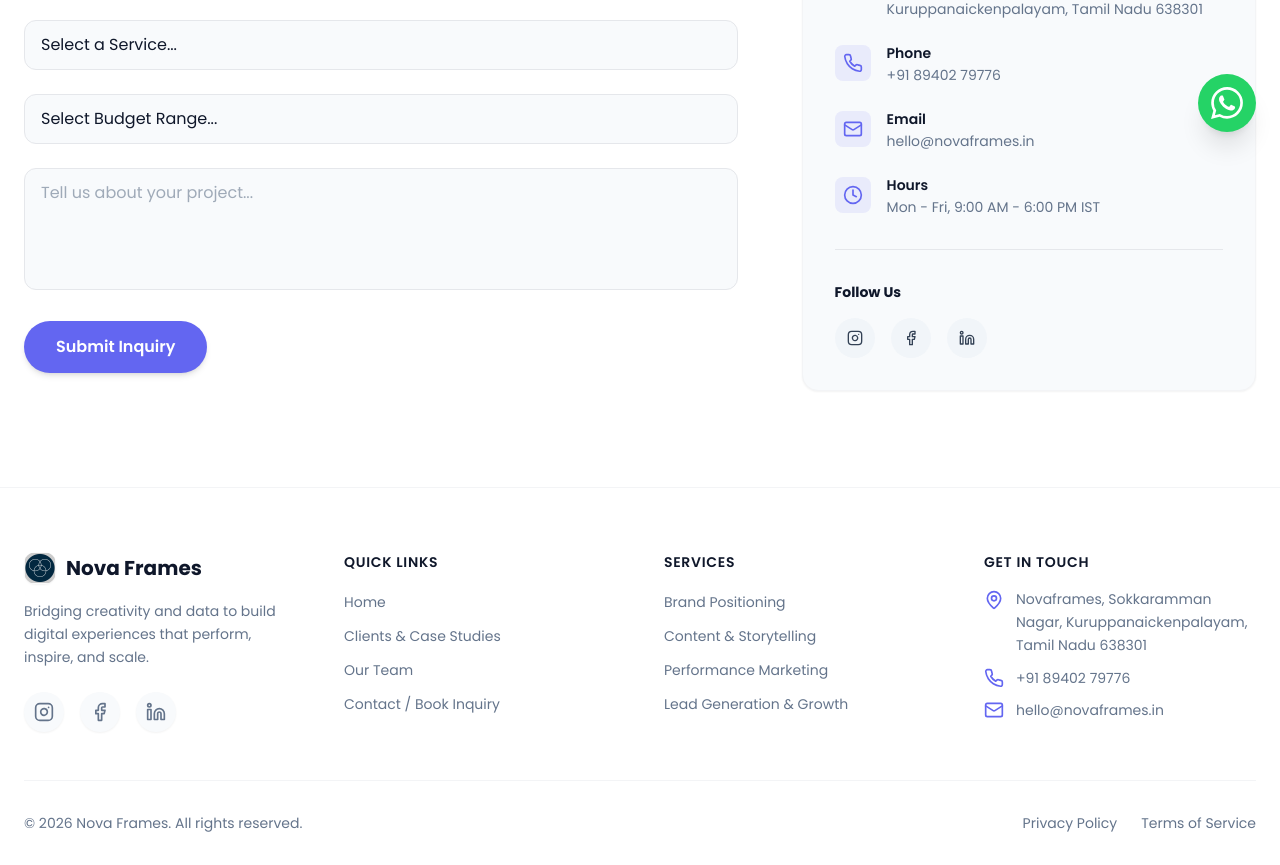
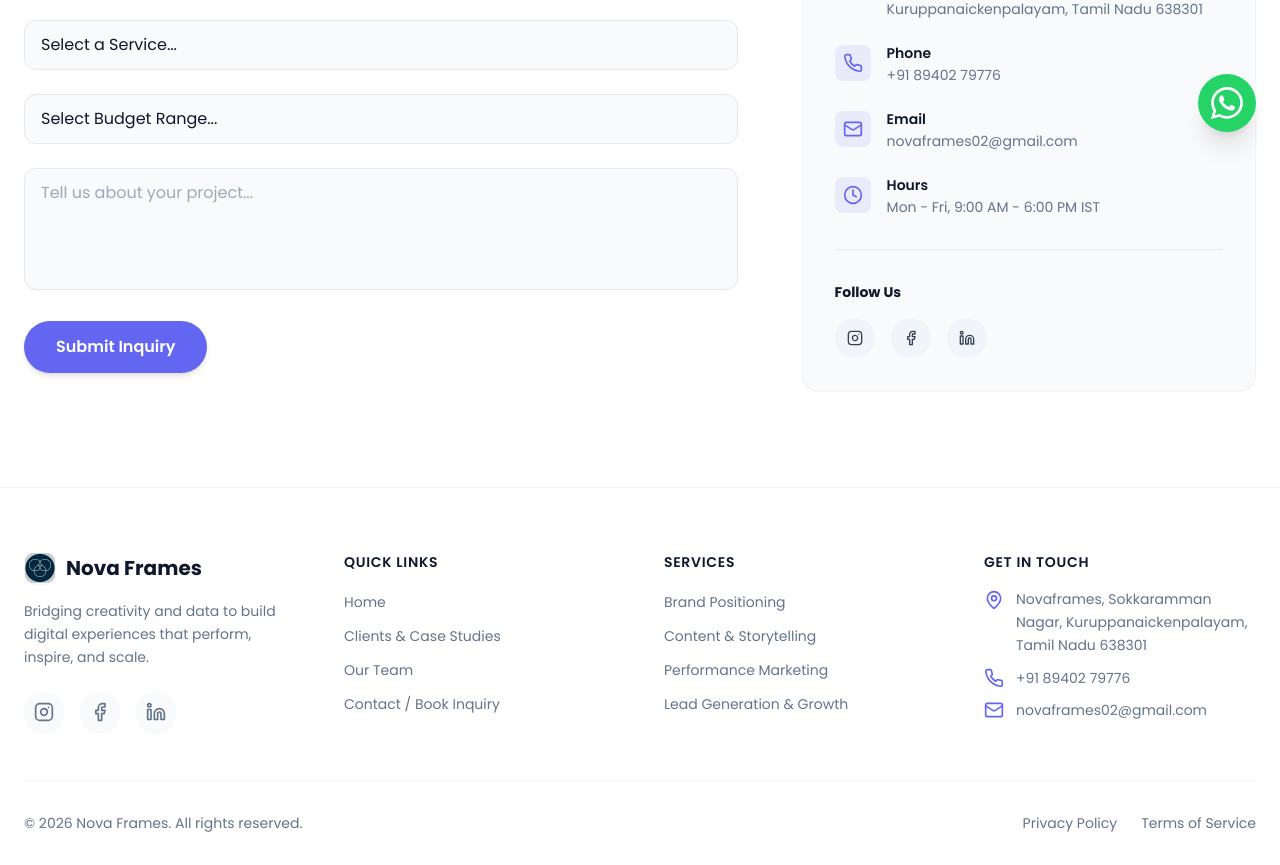
Before and after one commit to Vasanthank994499/Nova-frames-, a Next.js app: page /contact in a window 1280 px wide. Shown: the part 644-1509 px from the top of the page. Built offline with nearby package versions, Linux system fonts and the light colour scheme.

Commit message:
feat: update official email address to novaframes02@gmail.com

```diff
--- a/app/contact/page.tsx
+++ b/app/contact/page.tsx
@@ -188,8 +188,8 @@ export default function ContactPage() {
                     </div>
                     <div>
                       <p className="text-xs sm:text-sm font-semibold text-txt-primary">Email</p>
-                      <a href="mailto:hello@novaframes.in" className="text-txt-muted hover:text-accent text-xs sm:text-sm mt-0.5 block transition-colors break-all">
-                        hello@novaframes.in
+                      <a href="mailto:novaframes02@gmail.com" className="text-txt-muted hover:text-accent text-xs sm:text-sm mt-0.5 block transition-colors break-all">
+                        novaframes02@gmail.com
                       </a>
                     </div>
                   </div>
--- a/components/Footer.tsx
+++ b/components/Footer.tsx
@@ -130,8 +130,8 @@ export default function Footer() {
               </li>
               <li className="flex items-center gap-3">
                 <Mail className="w-5 h-5 text-accent flex-shrink-0" />
-                <a href="mailto:hello@novaframes.in" className="text-sm text-txt-muted hover:text-accent transition-colors break-all">
-                  hello@novaframes.in
+                <a href="mailto:novaframes02@gmail.com" className="text-sm text-txt-muted hover:text-accent transition-colors break-all">
+                  novaframes02@gmail.com
                 </a>
               </li>
             </ul>
```
